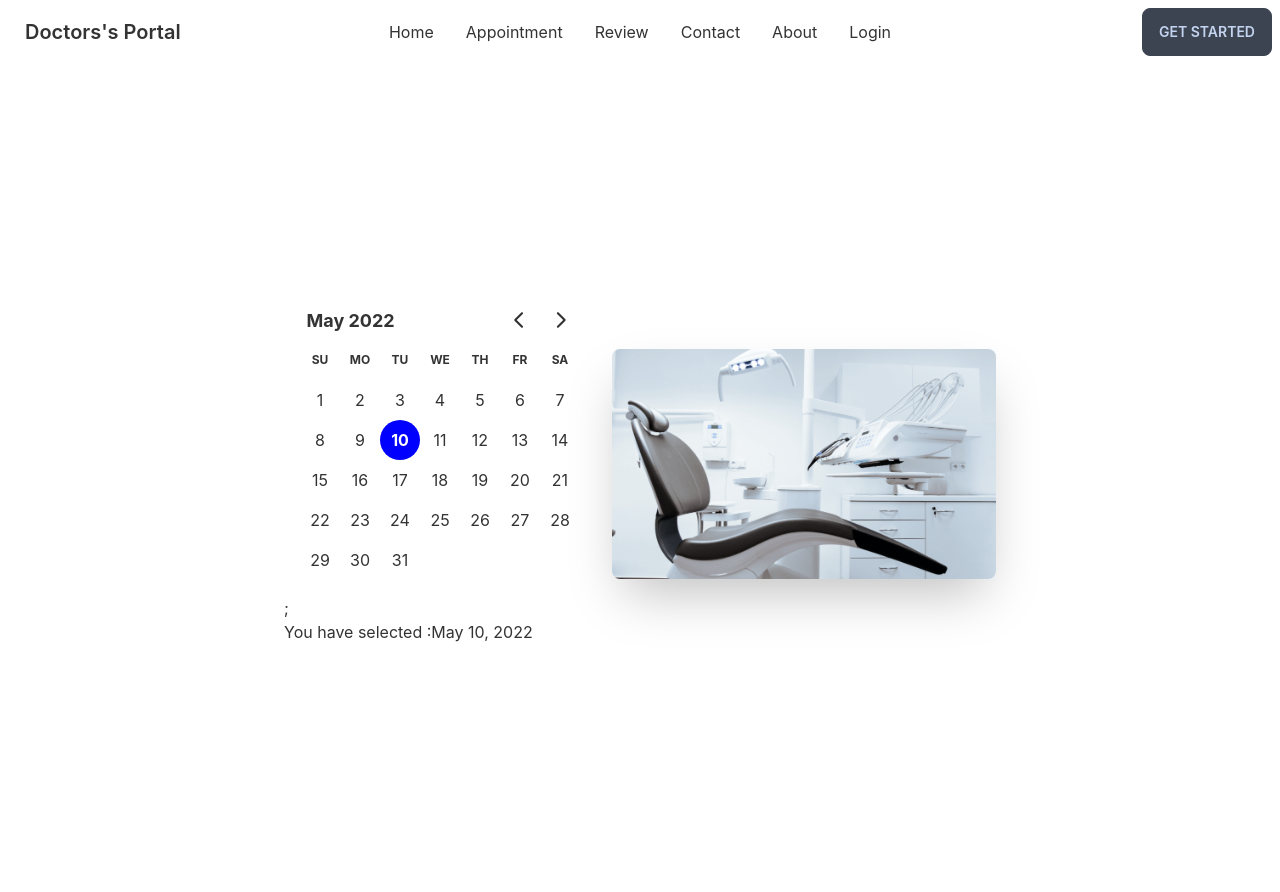
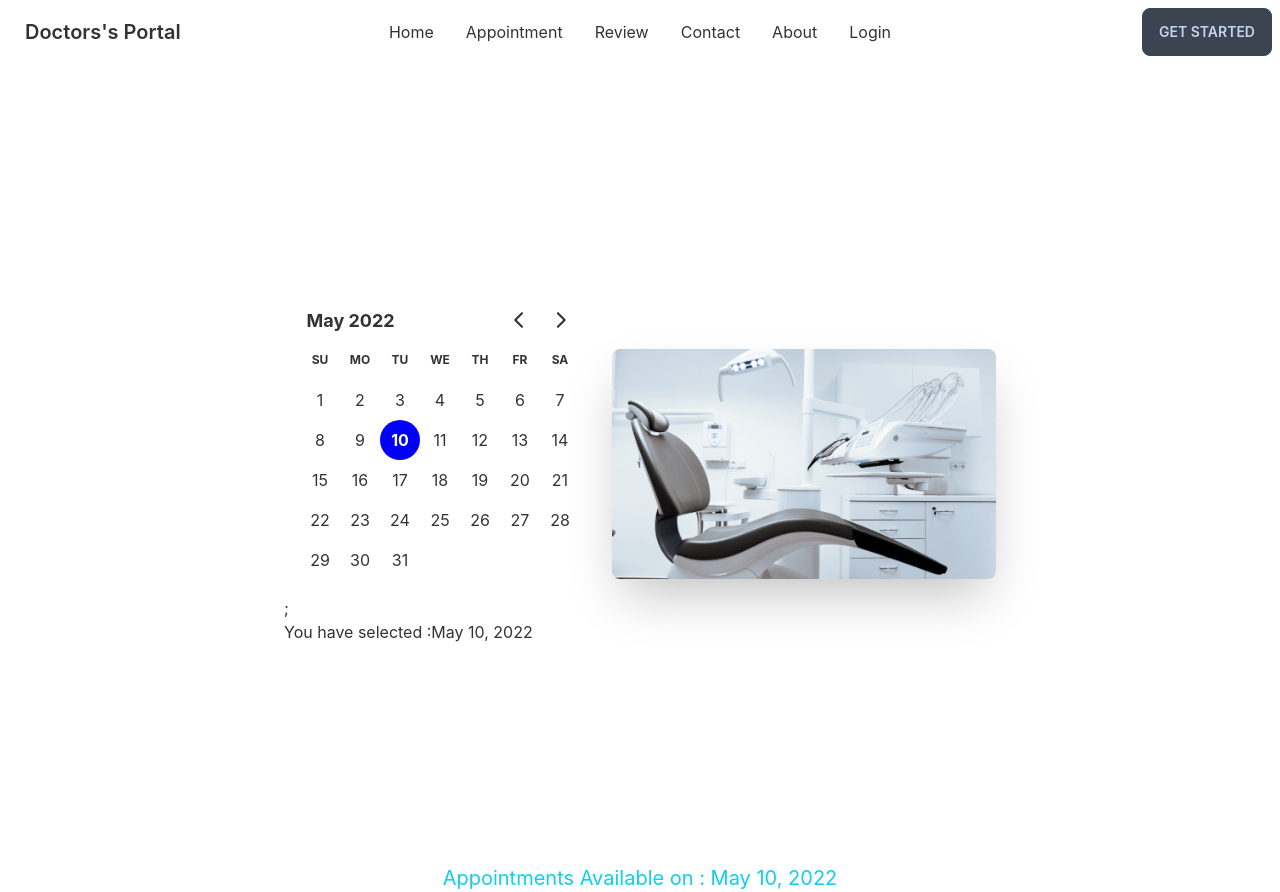
Before and after one commit to RAHUL573769/doctorPortalClientSide, a React (Create React App) app: page /appointment in a window 1280 px wide. Before the commit the page ends 864 px from the top, so only its background shows below. Built offline with nearby package versions, Linux system fonts and the light colour scheme.

Commit message:
date3 added

```diff
--- a/src/Components/Appointment/Appointmenr.js
+++ b/src/Components/Appointment/Appointmenr.js
@@ -1,10 +1,18 @@
-import React from "react";
+import React, { useState } from "react";
 import AppointmentBanner from "./AppointmentBanner";
+import AvailableAppointments from "./AvailableAppointments";
 
 const Appointmenr = () => {
+  const [date, setDate] = useState(new Date());
+
   return (
     <div>
-      <AppointmentBanner></AppointmentBanner>
+      <AppointmentBanner date={date} setDate={setDate}></AppointmentBanner>
+
+      <AvailableAppointments
+        date={date}
+        setDate={setDate}
+      ></AvailableAppointments>
     </div>
   );
 };
--- a/src/Components/Appointment/AppointmentBanner.js
+++ b/src/Components/Appointment/AppointmentBanner.js
@@ -4,8 +4,8 @@ import { DayPicker } from "react-day-picker";
 import "react-day-picker/dist/style.css";
 import chair from "../../Images/assets/images/chair.png";
 
-const AppointmentBanner = () => {
-  const [date, setDate] = useState(new Date());
+const AppointmentBanner = ({ date, setDate }) => {
+  //   const [date, setDate] = useState(new Date());
   return (
     <div>
       <div class="hero min-h-screen">
--- /dev/null
+++ b/src/Components/Appointment/AvailableAppointments.js
@@ -0,0 +1,14 @@
+import { format } from "date-fns";
+import React from "react";
+
+const AvailableAppointments = ({ date, setDate }) => {
+  return (
+    <div>
+      <p className="text-center text-xl text-primary">
+        Appointments Available on : {format(date, "PP")}
+      </p>
+    </div>
+  );
+};
+
+export default AvailableAppointments;
```
